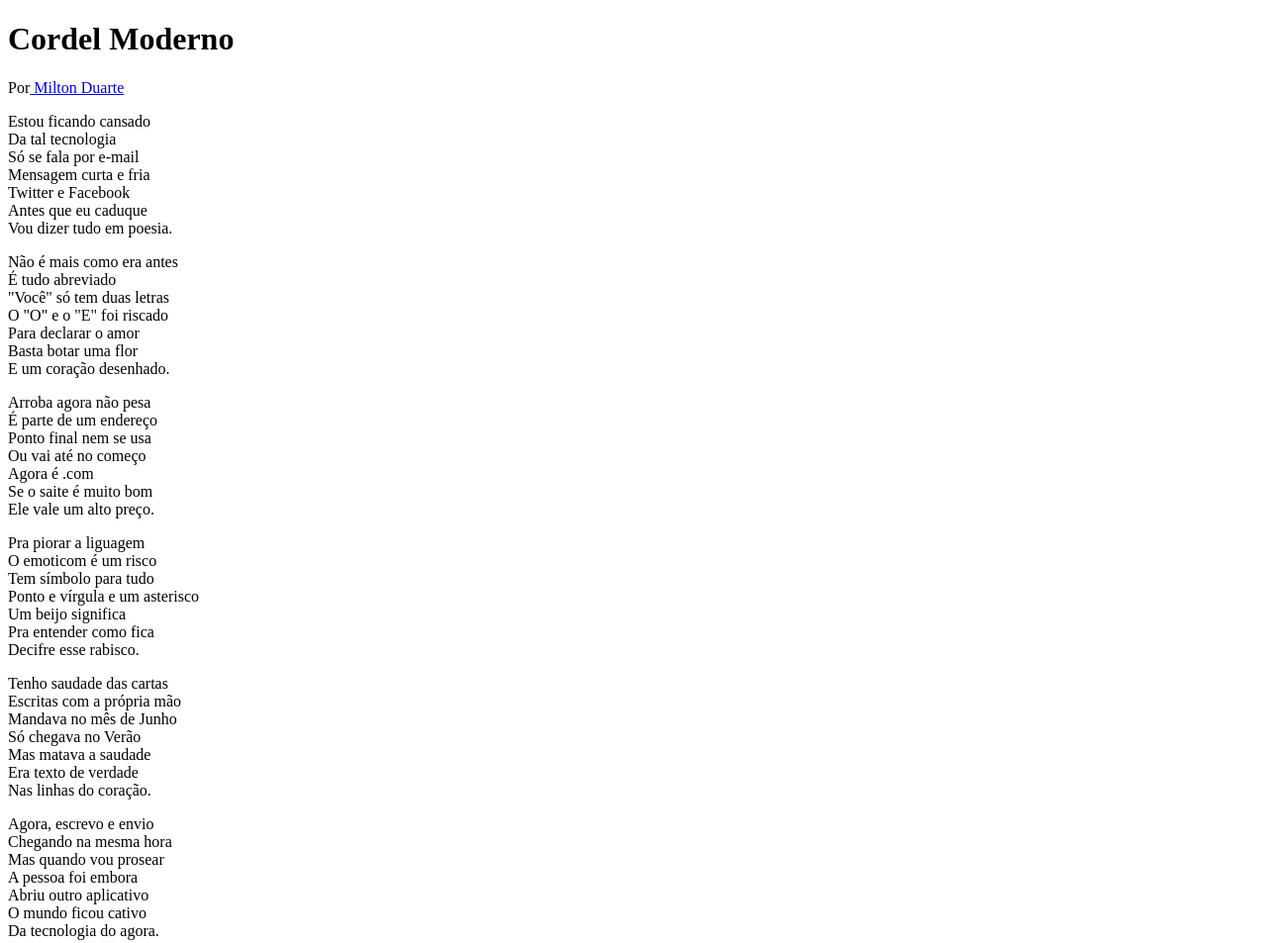
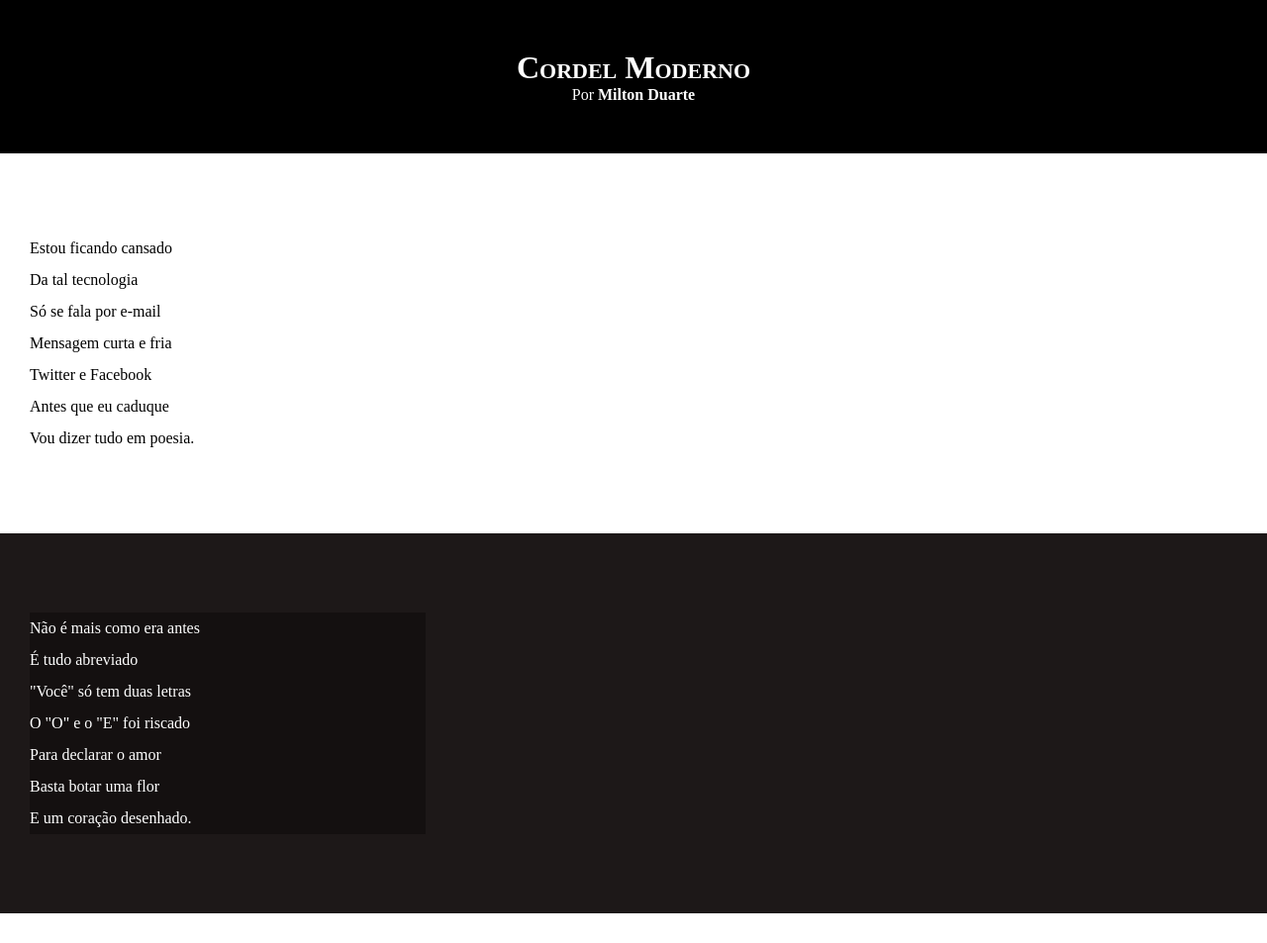
Before and after one commit to LeonardoJkFonseca/html-css, a plain HTML site: page desafios/desafio 11/index.html in a window 1280 px wide. Shown: the top 953 px of the page at 99% size. Drawn offline with Linux system fonts and the light colour scheme.

Commit message:
atualizaçao

```diff
--- a/desafios/desafio 11/index.html
+++ b/desafios/desafio 11/index.html
@@ -16,7 +16,7 @@
         </p>
     </header>
 
-<section>
+<section class="normal">
     <p>
         Estou ficando cansado <br>
         Da tal tecnologia <br>
@@ -28,7 +28,7 @@
     </p>
 </section>
 
-<section>
+<section class="imagem">
     <p>
         Não é mais como era antes <br>
         É tudo abreviado <br>
@@ -40,7 +40,7 @@
     </p>
 </section>
 
-<section>
+<section class="normal">
     <p>
         Arroba agora não pesa <br>
         É parte de um endereço <br>
@@ -62,7 +62,7 @@
     </p>
 </section>
 
-<section>
+<section class="imagem">
     <p>
         Tenho saudade das cartas <br>
         Escritas com a própria mão <br>
@@ -74,7 +74,7 @@
     </p>
 </section>
 
-<section>
+<section class="normal">
 <p>
 
             Agora, escrevo e envio <br>
--- a/desafios/desafio 11/style.css
+++ b/desafios/desafio 11/style.css
@@ -1 +1,65 @@
 @charset "UTF-8";
+
+* {
+    margin: 0px;
+    padding: 0px;
+}
+
+html, body {
+    min-height: 100%;
+    background-color: darkgray;
+}
+
+header {
+    background-color: black;
+    color: white;
+    text-align: center;
+}
+
+header > h1 {
+    padding-top: 50px;
+    font-variant: small-caps;
+}
+
+header > p {
+    padding-bottom: 50px;
+}
+
+a {
+    color: white;
+    text-decoration: none;
+    font-weight: bolder;
+}
+
+a:hover {
+    text-decoration: underline;
+}
+
+section {
+    padding-top: 10vh;
+    padding-bottom: 10vh;
+    line-height: 2em;
+    padding-left: 30px;
+}
+
+section.normal {
+    background-color: white;
+    color: black;
+}
+
+section.imagem {
+    background-color: rgb(29, 24, 24);
+    color: white;
+}
+
+section.imagem > p {
+    width: 400px;
+    background-color: rgba(3, 3, 3, 0.356);
+}
+
+footer {
+    background-color: black;
+    color: white;
+    text-align: center;
+    padding: 10px;
+}
```
